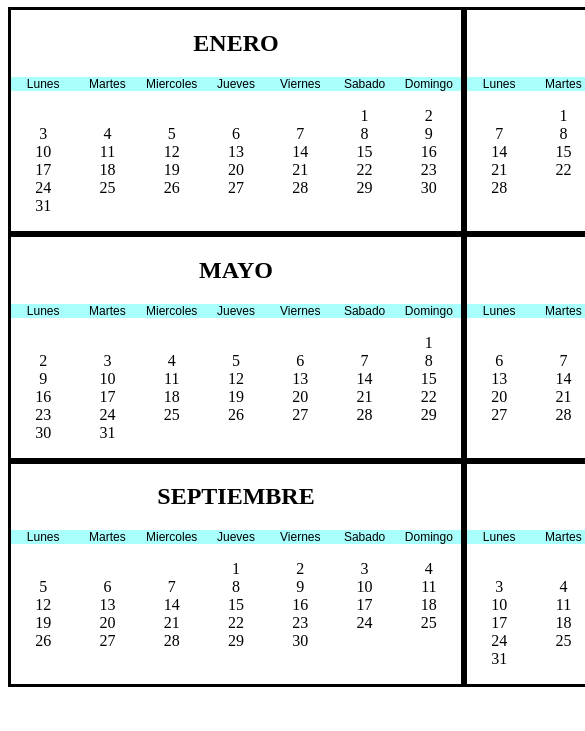
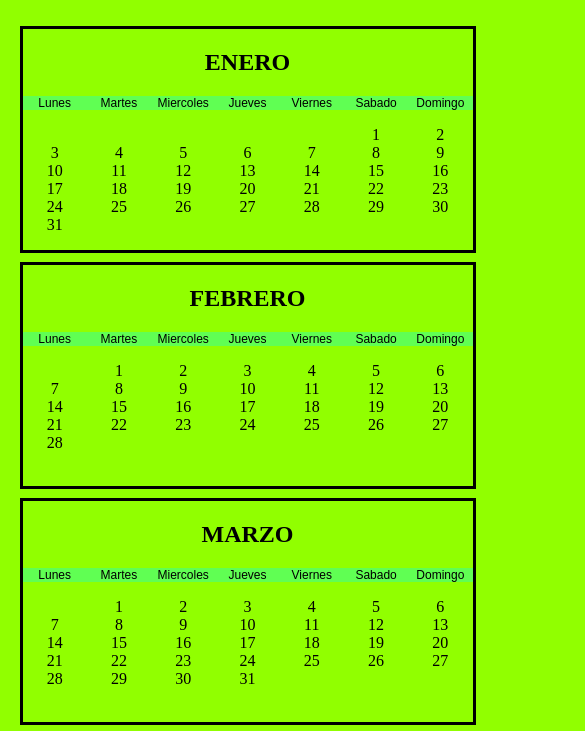
Before and after one commit to JhonVillamil97/Calendario, a plain HTML site: page Index/Index.html in a window 390 px wide. Shown: the part 73-804 px from the top of the page, 585 px wide, since content can reach past the window. Drawn offline with Linux system fonts and the light colour scheme.

Commit message:
responsive

```diff
--- a/Css/Codigo.css
+++ b/Css/Codigo.css
@@ -1,3 +1,10 @@
+body{
+    text-align: center;
+    padding: 0%;
+    margin: 0%;
+}
+
+
 h1{
     text-align: center;
     font-weight: bold;
@@ -19,7 +26,7 @@ h1{
 .main__section-enero{
     width: 450px;
     border-style: solid;
-
+    margin-bottom: 2%;
 }
 
 h2{
@@ -36,15 +43,18 @@ ol{
 }
 
 main{
+
     display: grid;
-    grid-column: repeat(4, 1fr);
-    grid-row: repeat(3, 1fr);
+    grid-template-columns: repeat(4, 1fr);
+    grid-template-rows: repeat(3, 1fr);
+    padding-left: 0%;
+    margin: 0%;
 }
 
 .main__section-febrero{
     width: 450px;
     border-style: solid;
-    grid-column-start: 2;
+    margin-bottom: 2%;
 }
 
 .first-day-enero{
@@ -62,7 +72,7 @@ main{
 .main__section-marzo{
     width: 450px;
     border-style: solid;
-    grid-column-start: 3;
+    margin-bottom: 2%;
 }
 
 .first-day-abril{
@@ -72,7 +82,7 @@ main{
 .main__section-abril{
     width: 450px;
     border-style: solid;
-    grid-column-start: 4;
+    margin-bottom: 2%;
 }
 
 .first-day-mayo{
@@ -82,9 +92,7 @@ main{
 .main__section-mayo{
     width: 450px;
     border-style: solid;
-    grid-column-start: 1;
-    grid-row-start: 2;
-
+    margin-bottom: 2%;
 }
 
 .first-day-junio{
@@ -94,9 +102,7 @@ main{
 .main__section-junio{
     width: 450px;
     border-style: solid;
-    grid-column-start: 2;
-    grid-row-start: 2;
-
+    margin-bottom: 2%;
 }
 
 .first-day-julio{
@@ -106,9 +112,7 @@ main{
 .main__section-julio{
     width: 450px;
     border-style: solid;
-    grid-column-start: 3;
-    grid-row-start: 2;
-
+    margin-bottom: 2%;
 }
 
 .first-day-agosto{
@@ -118,9 +122,7 @@ main{
 .main__section-agosto{
     width: 450px;
     border-style: solid;
-    grid-column-start: 4;
-    grid-row-start: 2;
-
+    margin-bottom: 2%;
 }
 
 .first-day-septiembre{
@@ -130,9 +132,7 @@ main{
 .main__section-septiembre{
     width: 450px;
     border-style: solid;
-    grid-column-start: 1;
-    grid-row-start: 3;
-
+    margin-bottom: 2%;
 }
 
 .first-day-octubre{
@@ -142,9 +142,7 @@ main{
 .main__section-octubre{
     width: 450px;
     border-style: solid;
-    grid-column-start: 2;
-    grid-row-start: 3;
-
+    margin-bottom: 2%;
 }
 
 .first-day-noviembre{
@@ -154,9 +152,7 @@ main{
 .main__section-noviembre{
     width: 450px;
     border-style: solid;
-    grid-column-start: 3;
-    grid-row-start: 3;
-
+    margin-bottom: 2%;
 }
 
 .first-day-diciembre{
@@ -166,7 +162,45 @@ main{
 .main__section-diciembre{
     width: 450px;
     border-style: solid;
-    grid-column-start: 4;
-    grid-row-start: 3;
+    margin-bottom: 2%;
 
 }
+
+@media only screen and (max-width:1200px){
+    main{
+        grid-template-columns: repeat(2, 1fr);
+        padding: 5%;
+        margin: 0%;
+    }
+    body{
+        background-color: pink;
+    }
+}
+
+@media only screen and (max-width:992px){
+    main{
+        grid-template-columns: repeat(1, 1fr);
+    }
+    body{
+        background-color: rgb(255, 251, 0);
+    }
+}
+
+@media only screen and (max-width:768px){
+    main{
+        grid-template-columns: repeat(1, 1fr);
+    }
+    body{
+        background-color: rgb(13, 103, 221);
+    }
+}
+
+
+@media only screen and (max-width:600px){
+    main{
+        grid-template-columns: repeat(1, 1fr);
+    }
+    body{
+        background-color: rgb(145, 255, 0);
+    }
+}
```
